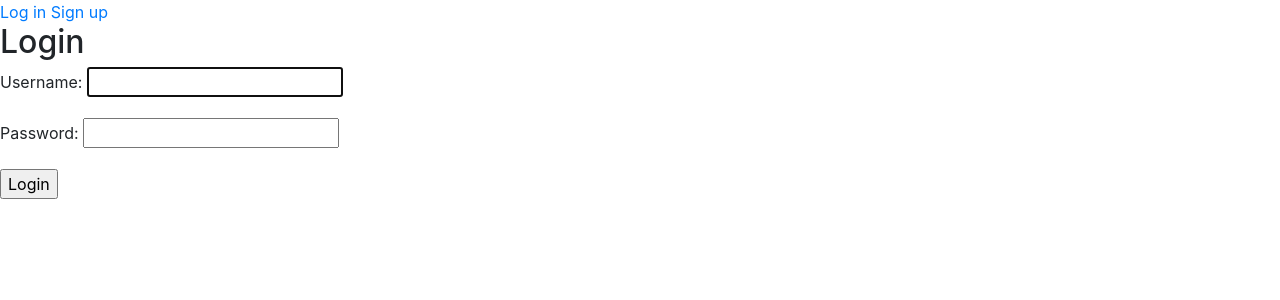
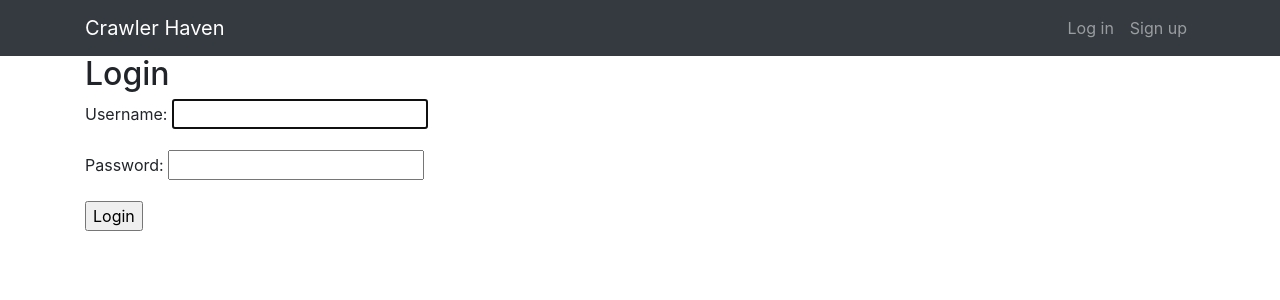
Before and after one commit to CapedHero/crawler-haven, a Django app: page /login/?next=/web_crawler/6 in a window 1280 px wide. Shown: the top 300 px of the page. Run offline with Django 3.2, Linux system fonts and the light colour scheme; some libraries are stand-ins or nearby versions.

Commit message:
Add navbar.

```diff
--- a/crawler_haven/templates/base.html
+++ b/crawler_haven/templates/base.html
@@ -17,15 +17,35 @@
 
   <title>Crawler Haven | {% block title %}{% endblock %}</title>
 </head>
+
 <body>
-  {% if user.is_authenticated %}
-    <a href='{% url "logout" %}'>Log out</a>
-  {% else %}
-    <a href='{% url "login" %}'>Log in</a>
-    <a href='{% url "signup" %}'>Sign up</a>
-  {% endif %}
 
-  {% block content %}{% endblock %}
+  <nav class="navbar navbar-expand-lg navbar-light bg-light navbar-dark bg-dark">
+    <div class='container'>
+      <a class="navbar-brand" href="#">Crawler Haven</a>
+
+      <button class="navbar-toggler" type="button" data-toggle="collapse"
+              data-target="#navbarNavAltMarkup" aria-controls="navbarNavAltMarkup"
+              aria-expanded="false" aria-label="Toggle navigation">
+        <span class="navbar-toggler-icon"></span>
+      </button>
+
+      <div class="collapse navbar-collapse" id="navbarNavAltMarkup">
+        <div class="navbar-nav ml-auto">
+          {% if user.is_authenticated %}
+            <a class="nav-item nav-link" href='{% url "logout" %}'>Log out</a>
+          {% else %}
+            <a class="nav-item nav-link" href='{% url "login" %}'>Log in</a>
+            <a class="nav-item nav-link" href='{% url "signup" %}'>Sign up</a>
+          {% endif %}
+        </div>
+      </div>
+    </div>
+  </nav>
+
+  <div class='container'>
+    {% block content %}{% endblock %}
+  </div>
 
   <!-- Bootstrap’s compiled JS as well as Popper.js and jQuery -->
   <script src="https://code.jquery.com/jquery-3.2.1.slim.min.js"
```
Also changed, not shown: crawler_haven/db.sqlite3.
